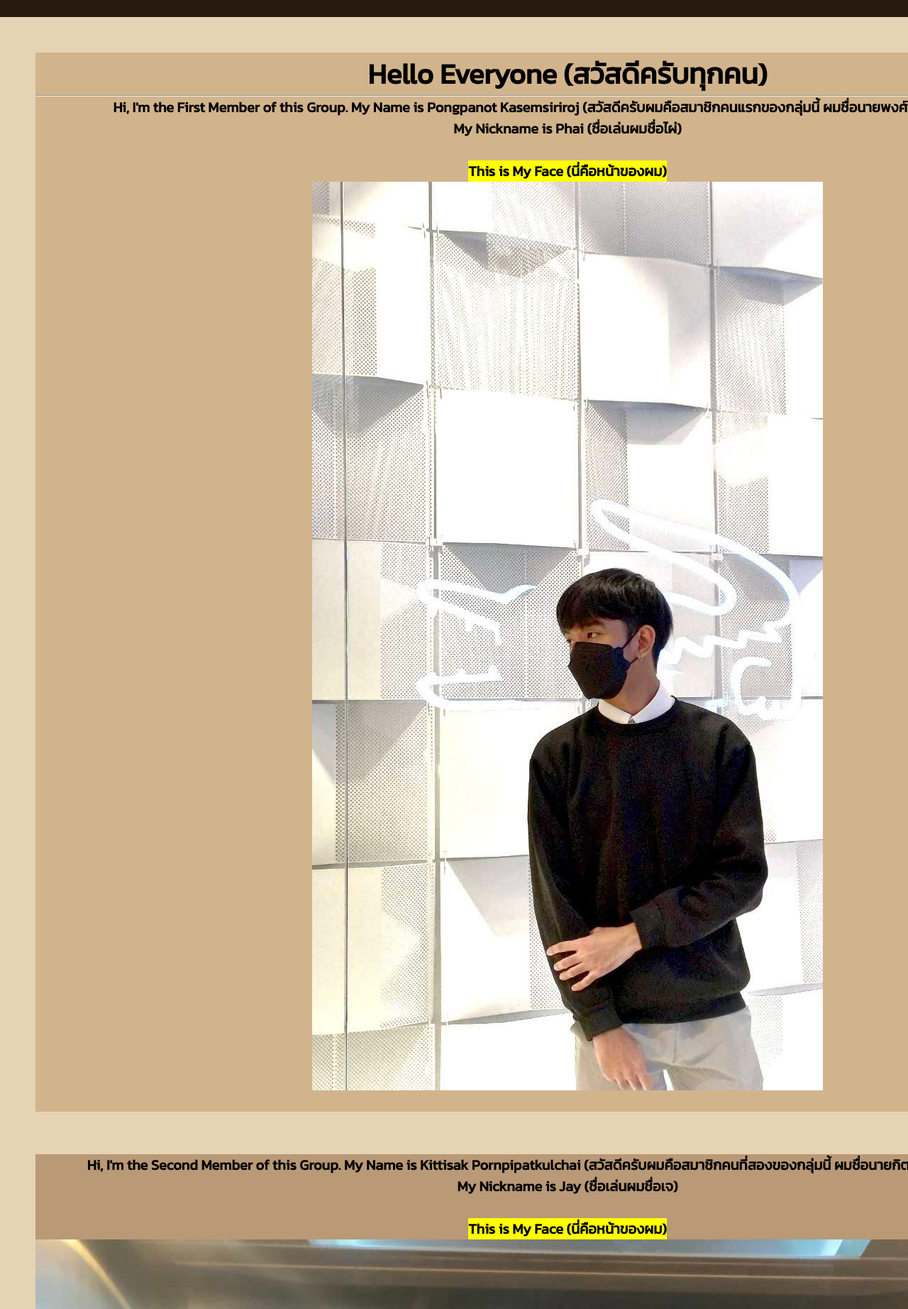
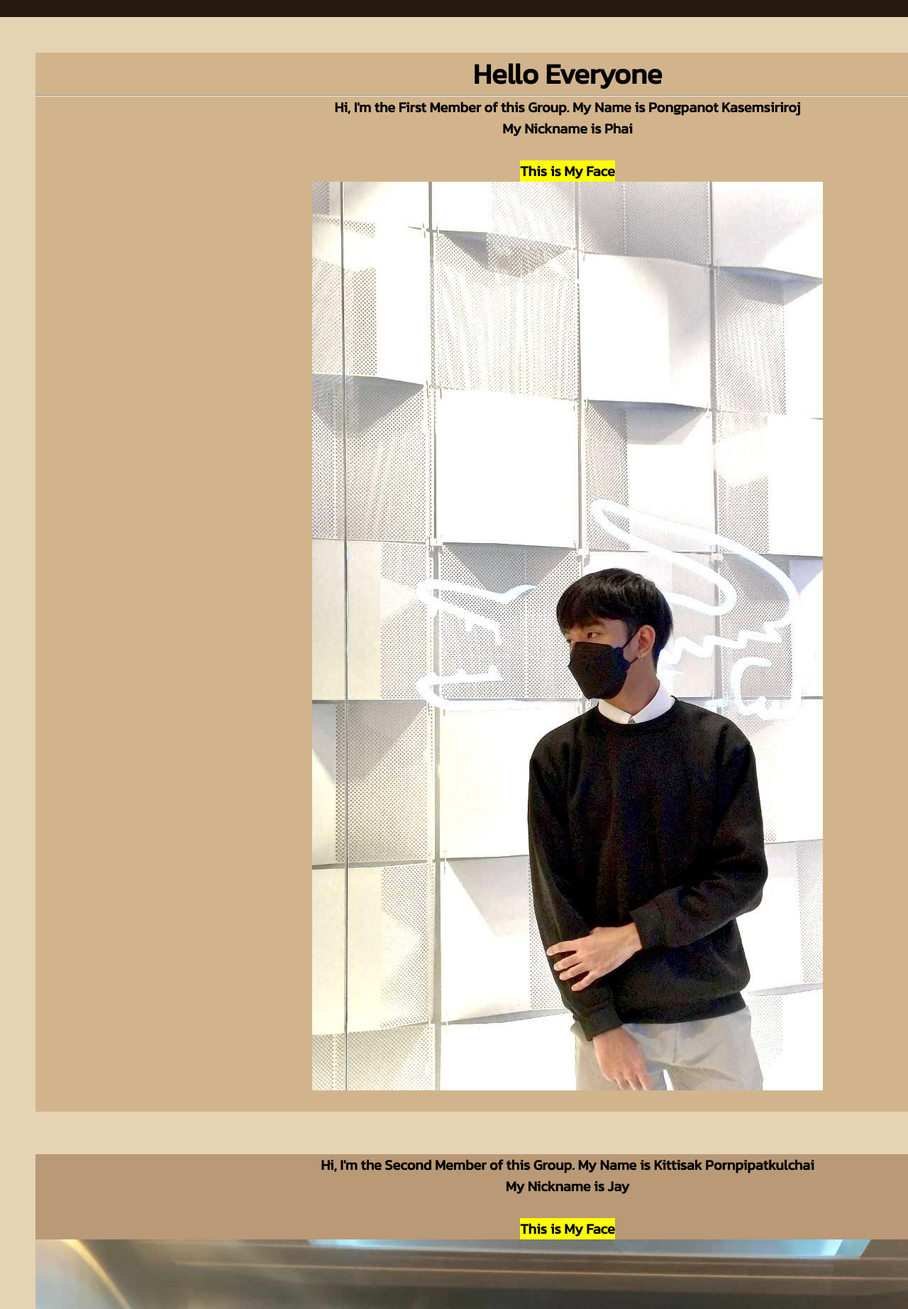
Before and after one commit to Pubhai/CS100-Project-G55, a plain HTML site: page index.html in a window 1280 px wide. Shown: the part 176-2020 px from the top of the page at 71% size. Drawn offline with Linux system fonts and the light colour scheme.

Commit message:
16th Commit

```diff
--- a/index.html
+++ b/index.html
@@ -29,21 +29,21 @@
     </p>
 
     <div class="introduce1st" alt="แนะนำตัว+รูปสมาชิกคนแรก">
-        <h2 class="greeting1">Hello Everyone (สวัสดีครับทุกคน)</h2><hr>
-        <h3 class="name1"><span>Hi, I'm the First Member of this Group. My Name is Pongpanot Kasemsiriroj (สวัสดีครับผมคือสมาชิกคนแรกของกลุ่มนี้ ผมชื่อนายพงศ์ปณต เกษมสิริโรจน์)</span></h2>
+        <h2 class="greeting1">Hello Everyone</h2><hr>
+        <h3 class="name1"><span>Hi, I'm the First Member of this Group. My Name is Pongpanot Kasemsiriroj</span></h2>
         <p class="nicknameandface1">
-            <strong><span>My Nickname is Phai (ชื่อเล่นผมชื่อไผ่)</span></strong><br><br>
-            <strong><mark><span>This is My Face (นี่คือหน้าของผม)</span></mark></strong>
+            <strong><span>My Nickname is Phai</span></strong><br><br>
+            <strong><mark><span>This is My Face</span></mark></strong>
         </p>
         <img class=facepic src="image/face pic.jpg" alt="This Photo is captured on 16th June"/>
         <br><br>
     </div>
 
     <div class="introduce2nd" alt="แนะนำตัว+รูปสมาชิกคนที่สอง">
-        <h3 class="name1"><span>Hi, I'm the Second Member of this Group. My Name is Kittisak Pornpipatkulchai (สวัสดีครับผมคือสมาชิกคนที่สองของกลุ่มนี้ ผมชื่อนายกิตติศักดิ์ พรพิพัฒน์กุลชัย)</span></h2>
+        <h3 class="name1"><span>Hi, I'm the Second Member of this Group. My Name is Kittisak Pornpipatkulchai</span></h2>
         <p class="nicknameandface1">
-            <strong><span>My Nickname is Jay (ชื่อเล่นผมชื่อเจ)</span></strong><br><br>
-            <strong><mark><span>This is My Face (นี่คือหน้าของผม)</span></mark></strong>
+            <strong><span>My Nickname is Jay</span></strong><br><br>
+            <strong><mark><span>This is My Face</span></mark></strong>
         </p>
         <img class=facepic src="image/facepic.jpg"/>
         <br><br>
```
Also changed, not shown: javascript/script.js (+7 -4 lines).
